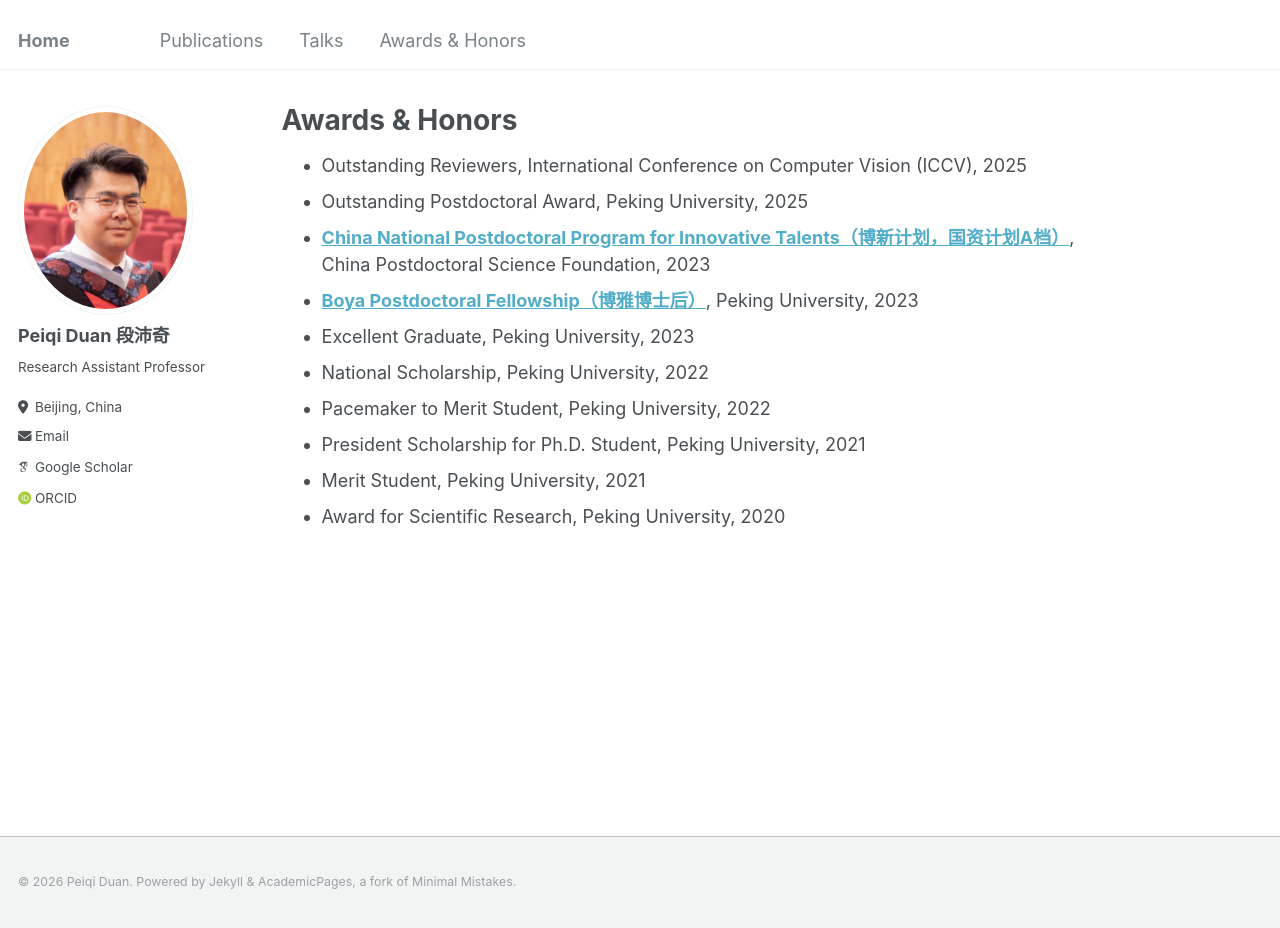
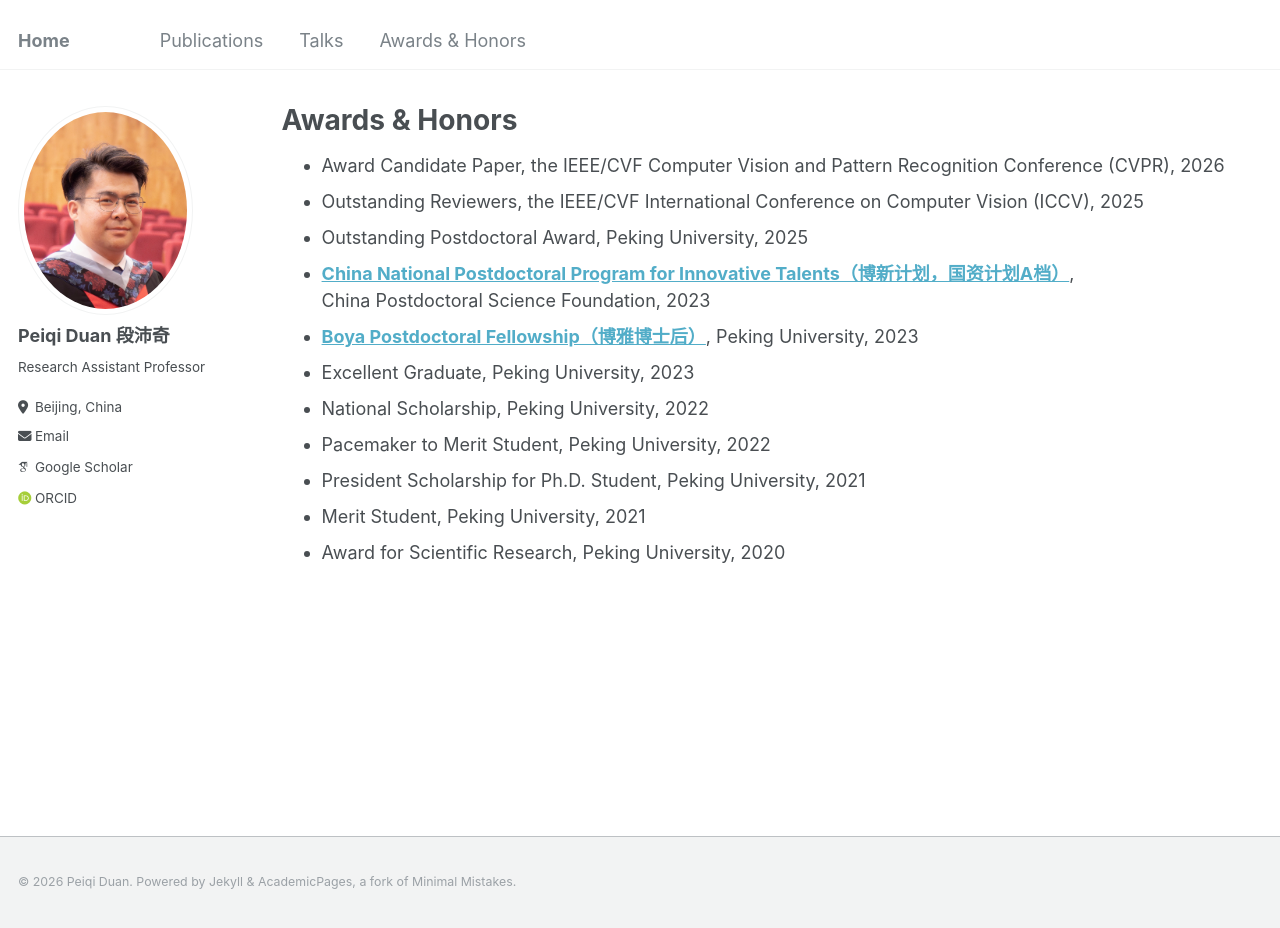
Before and after one commit to peiqi-duan/peiqi-duan.github.io, a Jekyll site: the page built from _pages/teaching.html, in a window 1280 px wide and 928 px high. Built offline with Jekyll 4.4.1, drawn with Linux system fonts in a browser that asks for light colours; some web fonts are replaced.

Commit message:
Update teaching.html

```diff
--- a/_pages/teaching.html
+++ b/_pages/teaching.html
@@ -11,8 +11,8 @@ author_profile: true
       <!-- <h2 id="ms-students">MS students</h2> -->
 <ul>
 
-
-<li>Outstanding Reviewers, International Conference on Computer Vision (ICCV), 2025</li>
+<li>Award Candidate Paper, the IEEE/CVF Computer Vision and Pattern Recognition Conference (CVPR), 2026</li>
+<li>Outstanding Reviewers, the IEEE/CVF International Conference on Computer Vision (ICCV), 2025</li>
 <li>Outstanding Postdoctoral Award, Peking University, 2025</li>
 <li><a href="https://jj.chinapostdoctor.org.cn/website/showinfo.html?infoid=1dd1973a-110f-4140-9119-40deb0784c07"><b>China National Postdoctoral Program for Innovative Talents（博新计划，国资计划A档）</b></a>, <br>China Postdoctoral Science Foundation, 2023</li>
 <li><a href="http://postdocs.pku.edu.cn/zpxx/145853.htm"><b>Boya Postdoctoral Fellowship（博雅博士后）</b></a>, Peking University, 2023</li>
```
